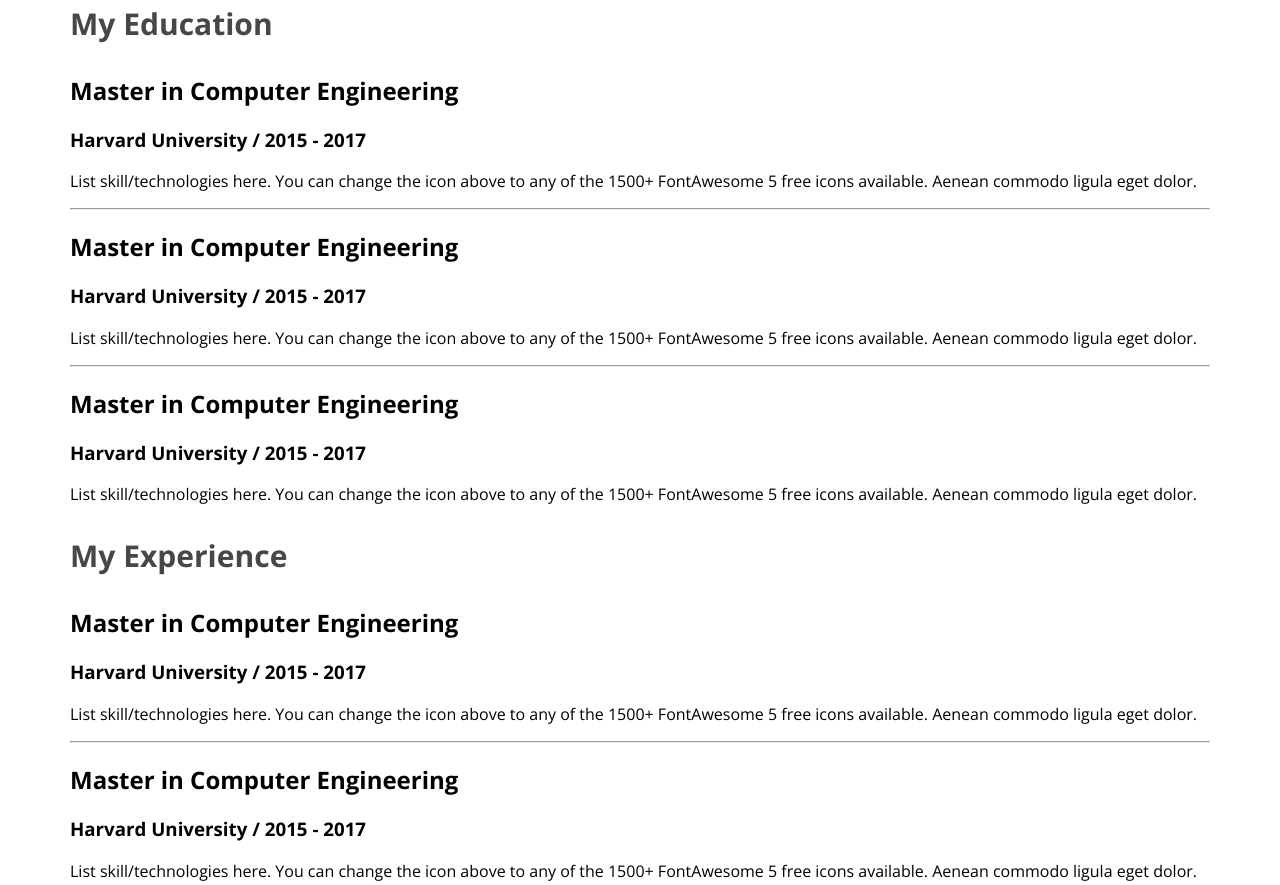
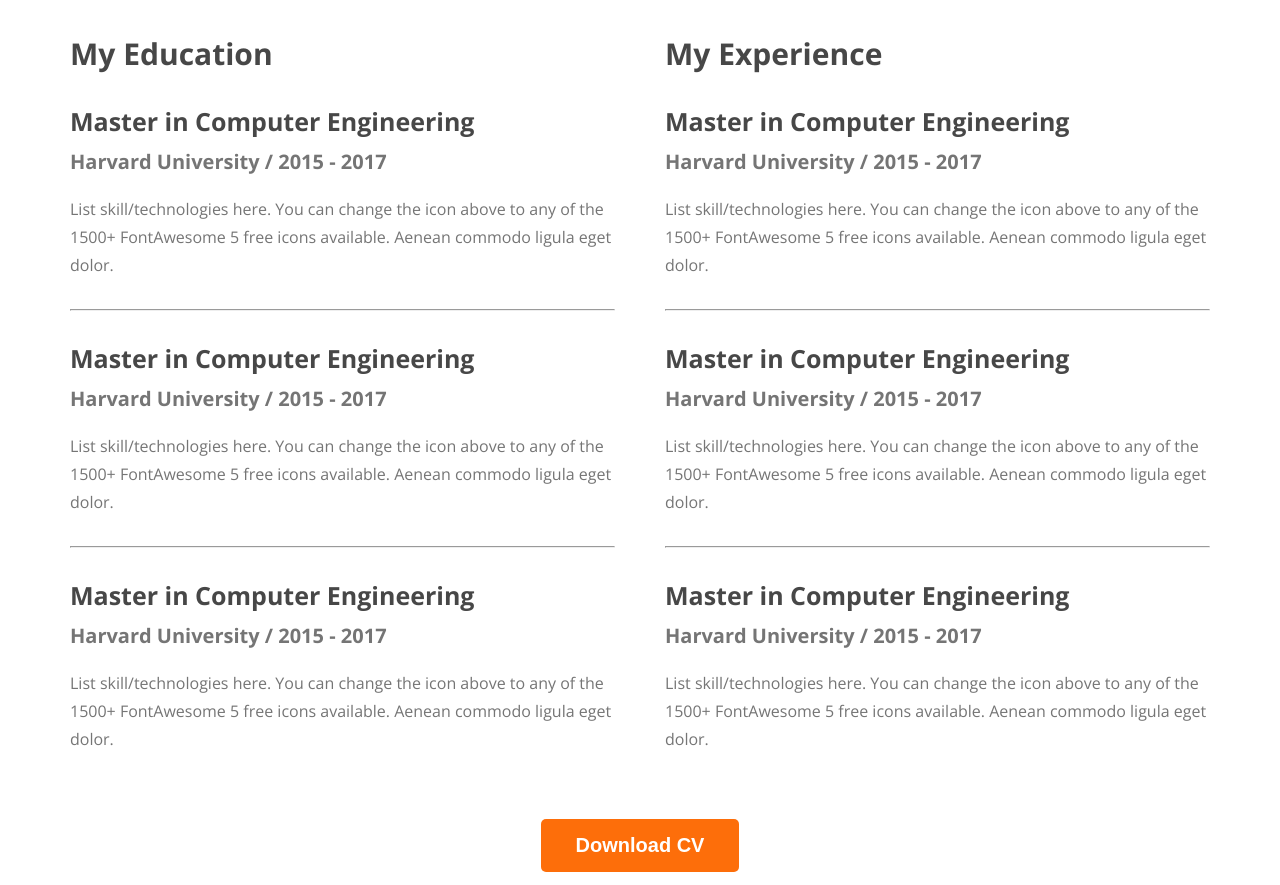
Before and after one commit to zunayedTheCreator/web-developer-protfolio, a plain HTML site: page index.html in a window 1280 px wide. Shown: the part 2382-3267 px from the top of the page. Drawn offline with nearby package versions, Linux system fonts and the light colour scheme.

Commit message:
body done

```diff
--- a/index.html
+++ b/index.html
@@ -139,7 +139,9 @@
                     </div>
                 </div>
             </div>
-
+            <div class="download-cv">
+                <button class="btn-primary">Download CV</button>
+            </div>
         </section>
     </main>
     <footer>
--- a/styles/protfolio.css
+++ b/styles/protfolio.css
@@ -139,3 +139,33 @@ main section{
     font-size: 30px;
     font-weight: 700;
 }
+.resume-container{
+    display: flex;
+    gap: 50px;
+}
+.resume-item-des{
+    color:#757575;
+    font-size: 16px;
+    font-weight: 400;
+    line-height: 28px;
+}
+.resume-item-institute{
+    color:#757575;
+    font-size: 20px;
+    font-weight: 600;
+    margin-bottom: 20px;
+    margin-top: 0px;
+}
+.resume-item-title{
+    color: var(--Dark-02, #474747);
+    font-size: 25px;
+    font-weight: 700;
+    margin-bottom: 10px;
+}
+.resume-container hr{
+    margin: 30px 0;
+}
+.download-cv{
+    text-align: center;
+    margin-top: 50px;
+}
```
